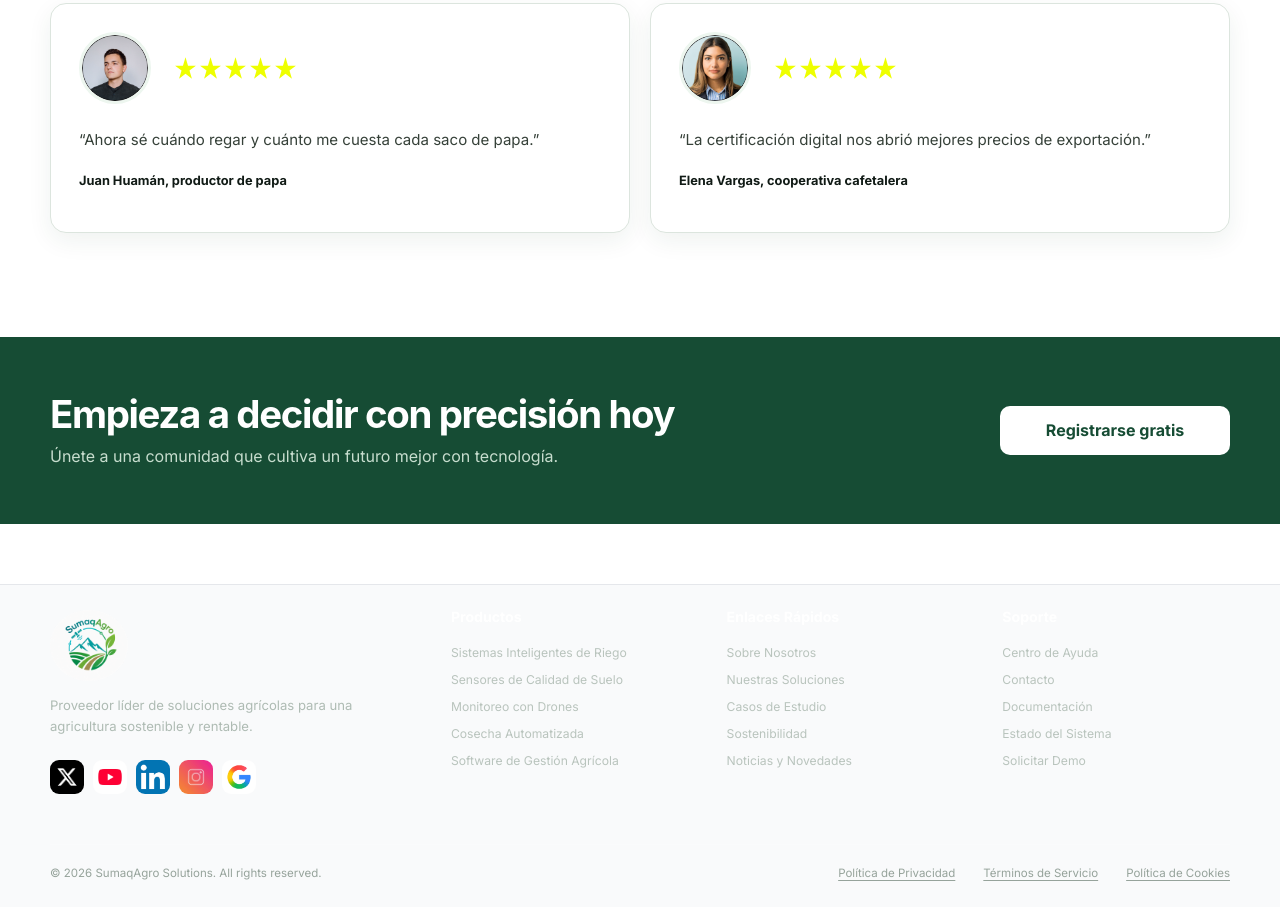
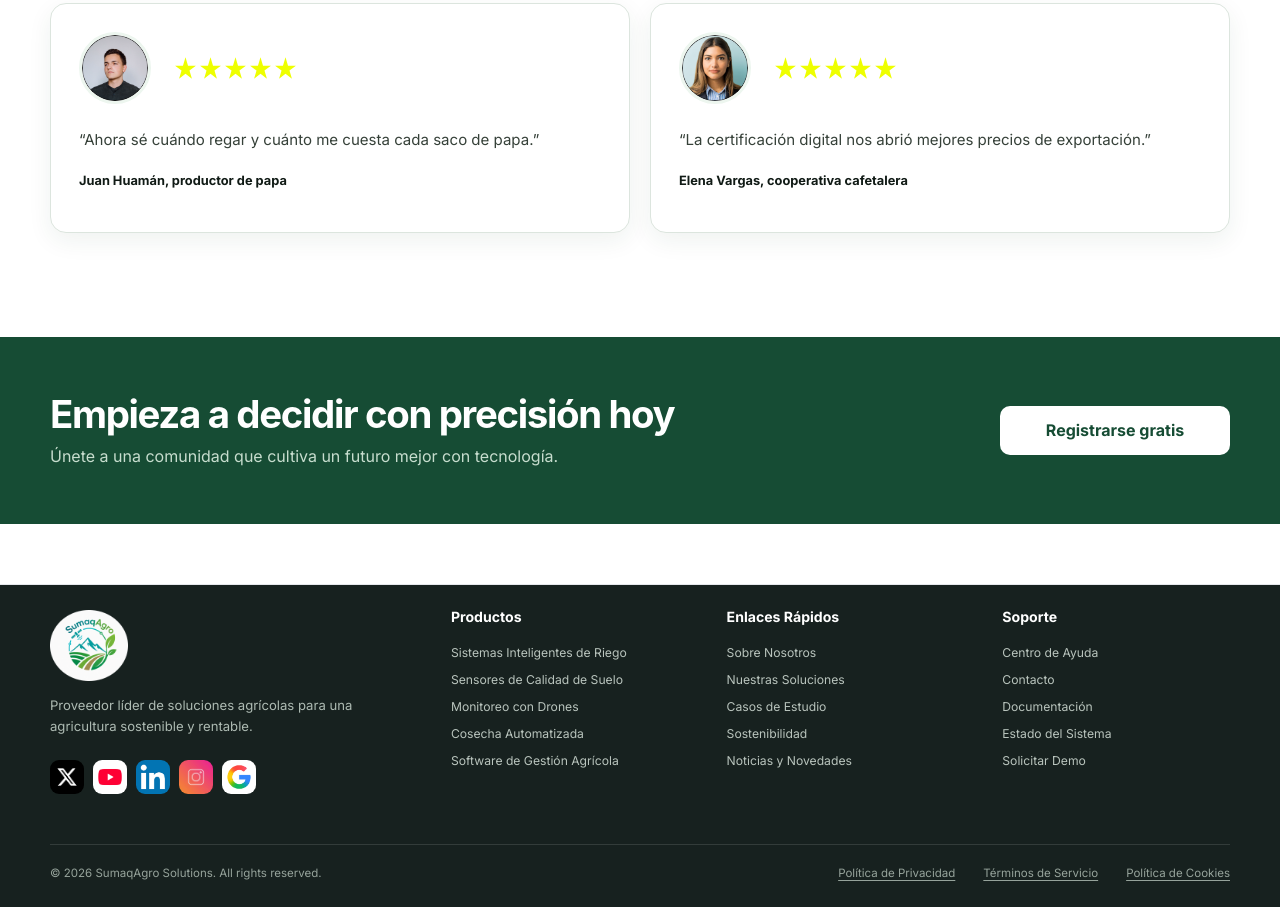
Before and after one commit to dymbia-opensource/sumaqAgro-landing-page, a website: page index.html in a window 1280 px wide. Shown: the part 6171-7078 px from the top of the page. Drawn offline with Linux system fonts and the light colour scheme; a web font is replaced by a local one.

Commit message:
style(footer): update footer colors

```diff
--- a/css/styles.css
+++ b/css/styles.css
@@ -1881,7 +1881,7 @@
 }
 
 .site-footer {
-    background-color: #f9fafb;
+    background-color: #17211F;
     border-top: 1px solid #e5e7eb;
     padding: 24px 0;
     margin-top: 60px;
```
